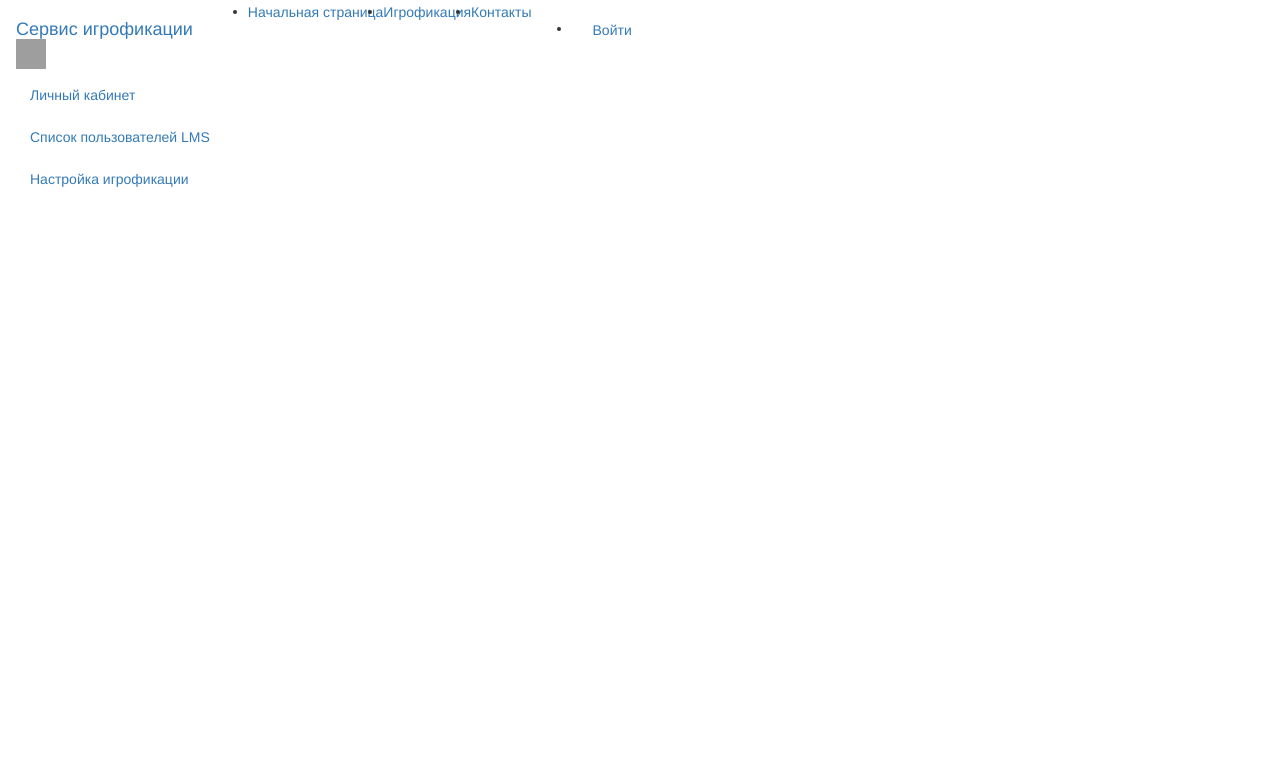
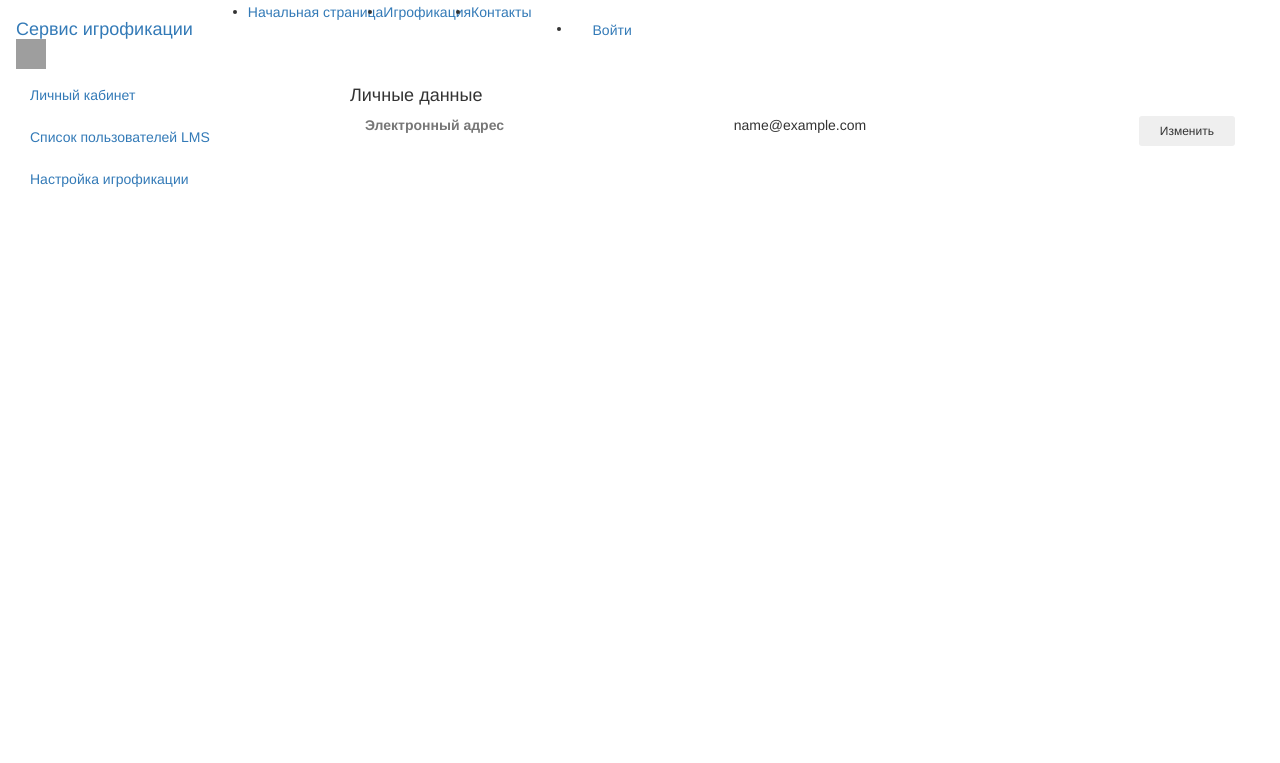
Before and after one commit to Taguaje/main_gamification, a Django app: template personal_page/templates/personal_page/index.html in a window 1280 px wide. Shown: the top 763 px of the page. Run offline with Django 3.2, Linux system fonts and the light colour scheme; the template is opened without the code that fills it: most values are stand-ins (such as "Sample title", 1, 10 or a date in 2020); some libraries are stand-ins or nearby versions; grey boxes are pictures that could not be loaded.

Commit message:
добавлена страница профиля

```diff
--- a/personal_page/templates/personal_page/index.html
+++ b/personal_page/templates/personal_page/index.html
@@ -18,6 +18,39 @@
         </div>
         <main class="col-12 col-md-9 col-xl-8 py-md-3 pl-md-5 bd-content" role="main">
 
+            <div class="container-fluid">
+                <h4>Личные данные</h4>
+                <div class="container-fluid border-top pt-2">
+                    <div class="row">
+                        <div class="col-sm-4">
+                            <label class="text-muted" for="email">Электронный адрес </label>
+                        </div>
+                        <div class="col-sm-4 text-center">
+                            <span id="email" class="pl-1">{{ email }}</span>
+                        </div>
+                        <div class="col-sm-4 text-right">
+                            <button class="btn btn-outline-primary btn-sm pl-1 pull-right" type="button" data-toggle="collapse" data-target="#collapseExample" aria-expanded="false" aria-controls="collapseExample">
+                                Изменить
+                            </button>
+                        </div>
+                    </div>
+                    <div class="collapse" id="collapseExample">
+                    <form method="post" action="/profile">
+                        {% csrf_token %}
+                        <div class="form-group row pt-2 pb-2 border-top">
+                            <label for="id_email" class="col-sm-4 col-form-label text-muted">Новый адрес</label>
+                            <div class="col-sm-4">
+                                <input type="email" class="form-control" id="id_email" required placeholder="Email" name="email">
+                            </div>
+                            <div class="col-sm-4 text-right">
+                                <button type="submit" class="btn btn-primary btn-sm">Сохранить адрес</button>
+                            </div>
+                        </div>
+                    </form>
+                    </div>
+                </div>
+            </div>
+
         </main>
     </div>
 
```
Also changed, not shown: personal_page/forms.py (added, +8 -0 lines).
